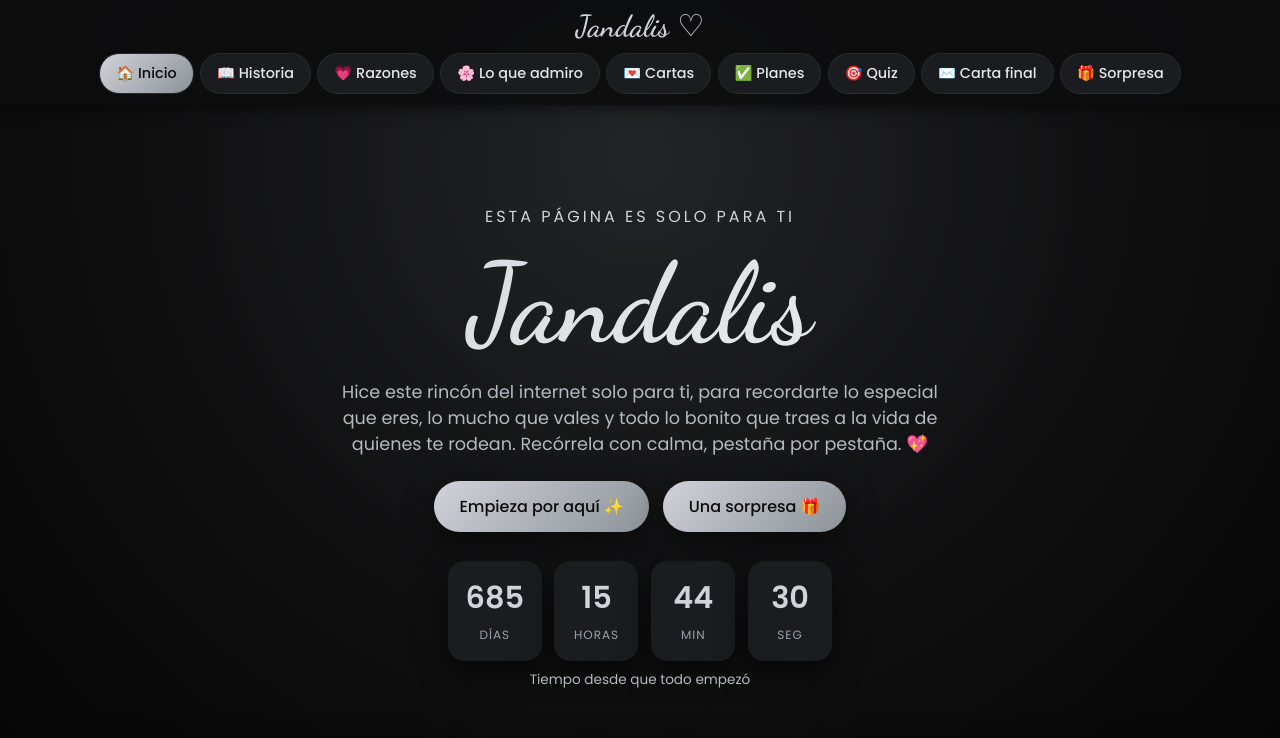
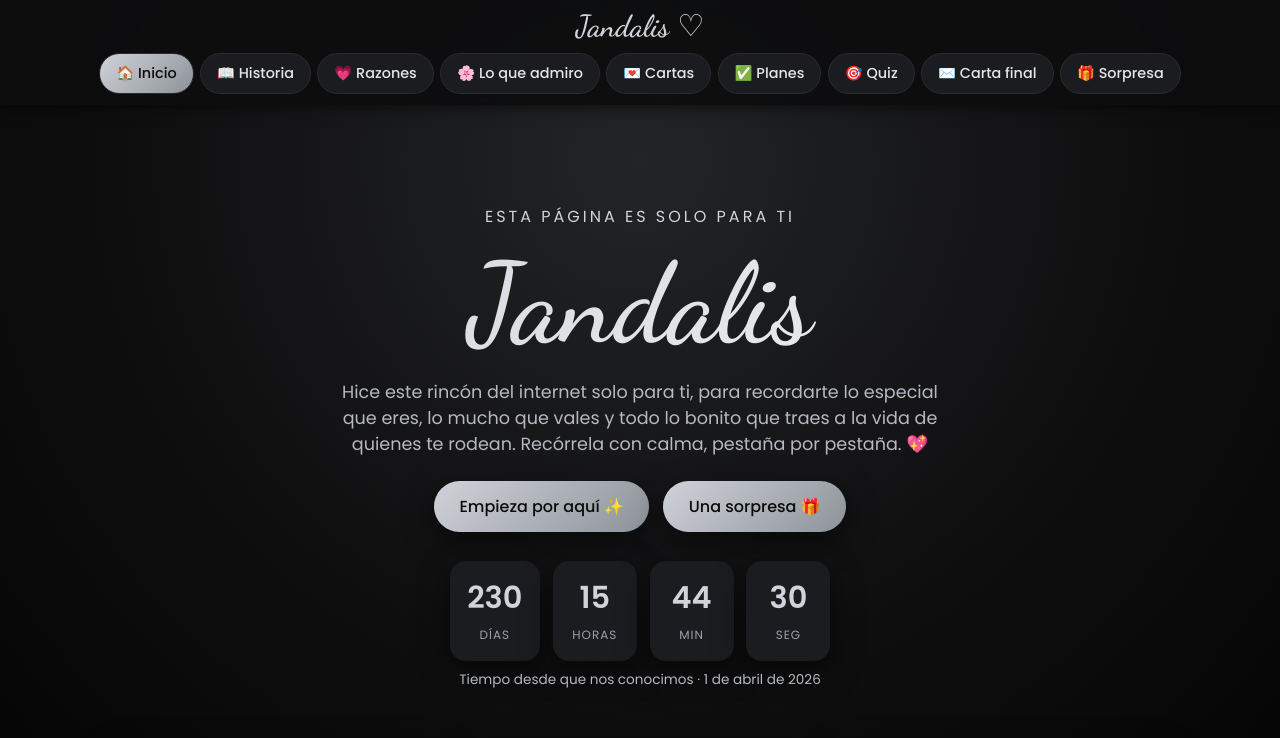
Before and after one commit to carloseduardosmolina-beep/jandalis-negro, a plain HTML site: page index.html in a window 1280 px wide. Shown: the top 738 px of the page. Drawn offline with Linux system fonts and the light colour scheme.

Commit message:
Add files via upload

```diff
--- a/index.html
+++ b/index.html
@@ -259,8 +259,8 @@ details{border:1px solid #26272b}
 
 <script>
 /* ============ PERSONALIZA AQUÍ ============ */
-const FECHA_INICIO = new Date("2025-01-01T00:00:00"); // Cambia por la fecha que quieras contar
-const ETIQUETA_CONTADOR = "Tiempo desde que todo empezó";
+const FECHA_INICIO = new Date("2026-04-01T00:00:00"); // Nos conocimos el 1 de abril de 2026
+const ETIQUETA_CONTADOR = "Tiempo desde que nos conocimos · 1 de abril de 2026";
 
 const TABS = [
   ["inicio","🏠 Inicio"],["historia","📖 Historia"],["razones","💗 Razones"],["amo","🌸 Lo que admiro"],
@@ -269,11 +269,11 @@ const TABS = [
 ];
 
 const HISTORIA = [
-  ["Día 1","El comienzo","El día en que nuestros caminos se cruzaron. Quizá no lo sabíamos, pero algo bonito empezaba."],
-  ["Primeras charlas","Conocernos","Descubrir poco a poco cómo eres, qué te hace reír y qué te importa."],
+  ["1 de abril de 2026","El día que te conocí","En abril nuestros caminos se cruzaron. Quizá no lo sabíamos, pero algo bonito empezaba."],
+  ["Abril y mayo","Conocernos","Descubrir poco a poco cómo eres, qué te hace reír y qué te importa."],
   ["Un momento inolvidable","Ese recuerdo","Hay momentos que uno guarda para siempre, y varios tienen tu nombre."],
   ["Una risa compartida","Reír juntos","Las mejores historias empiezan con una risa sin motivo."],
-  ["Hoy","Aquí y ahora","Y sigue habiendo mucho por vivir. Lo mejor aún no ha llegado."]
+  ["Hoy","Aquí y ahora","Desde abril ha pasado poco tiempo, pero ya cuenta mucho. Y sigue habiendo mucho por vivir."]
 ];
 
 const RAZONES = [
```
